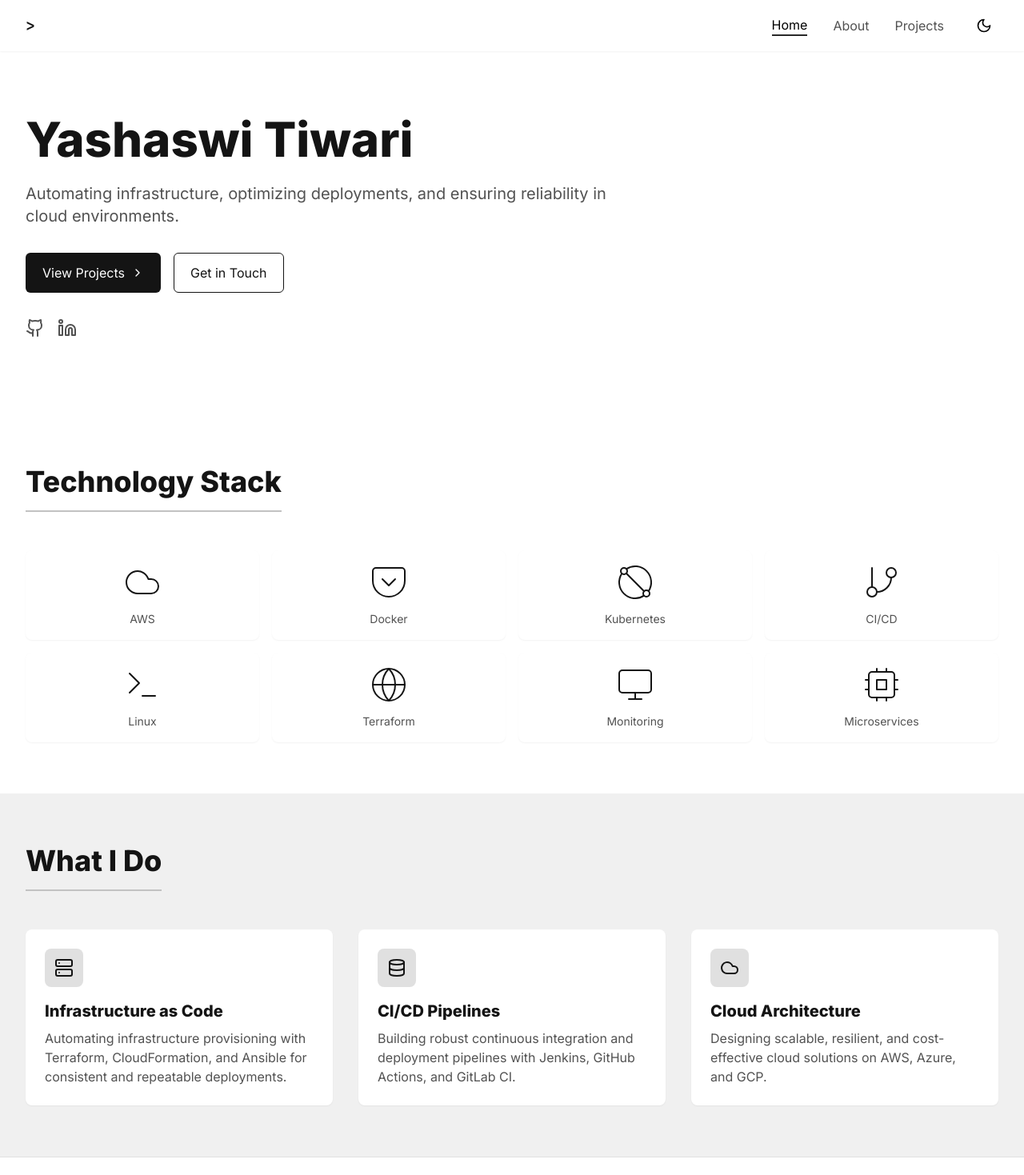
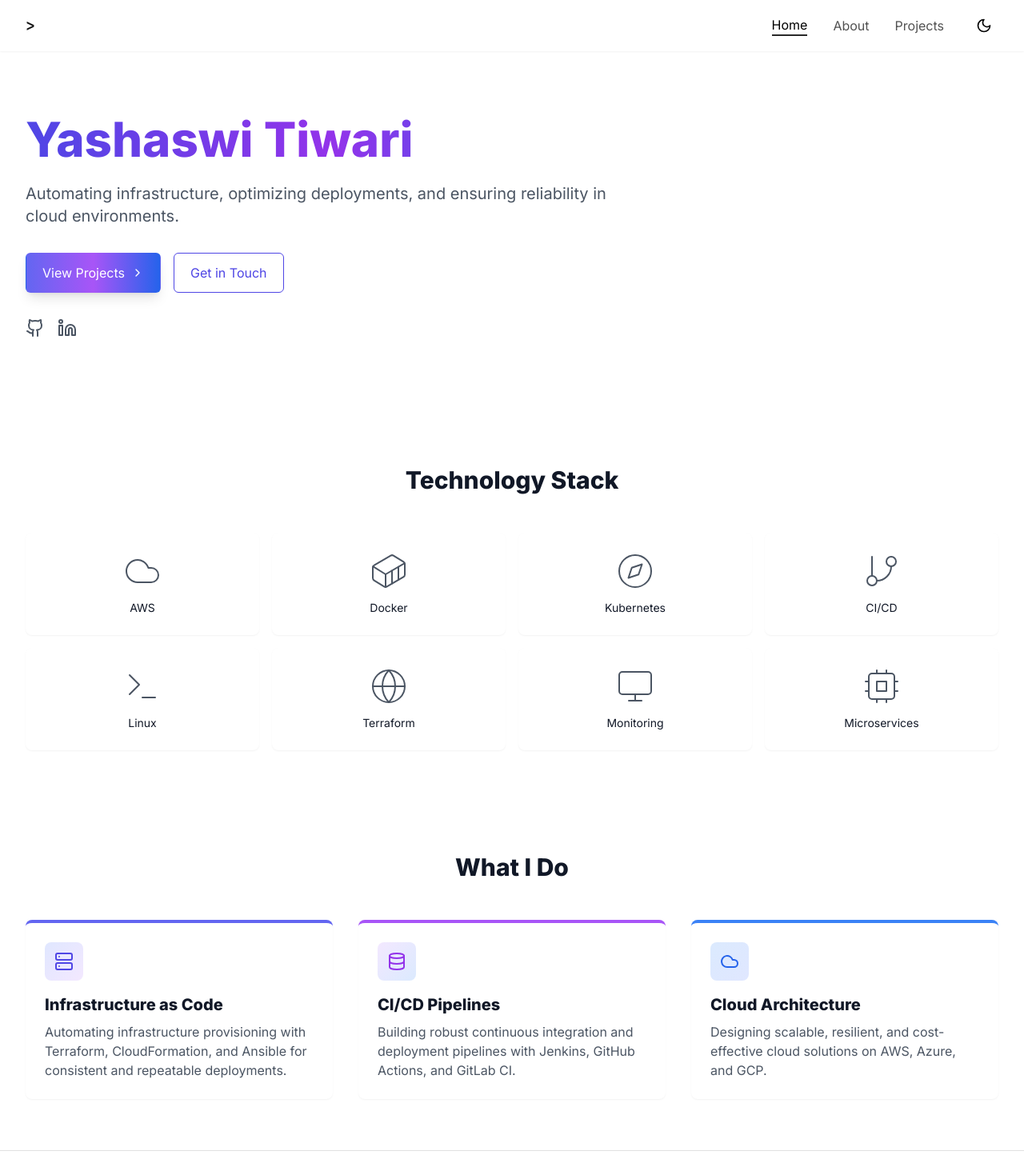
Before and after one commit to yashaswi29/Portfolio, a React (Vite) app: page / in a window 1280 px wide. Shown: the top 1469 px of the page at 80% size. Built offline with nearby package versions, Linux system fonts and the light colour scheme.

Commit message:
changed the ui, Monochrome to slightly more gradient look using ai.

```diff
--- a/src/pages/Home.tsx
+++ b/src/pages/Home.tsx
@@ -1,14 +1,33 @@
-import React from 'react';
-import { Link } from 'react-router-dom';
-import { Server, Database, Cloud, Terminal, Github, Linkedin, ChevronRight, Pocket as Docker, Diameter as Kubernetes, Globe, GitBranch, Monitor, Cpu } from 'lucide-react';
-import Section from '../components/Section';
-import TechLogo from '../components/TechLogo';
+import React, { useEffect, useState } from 'react';
+import { Server, Database, Cloud, Terminal, Github, Linkedin, ChevronRight, Container, Compass, Globe, GitBranch, Monitor, Cpu } from 'lucide-react';
 
-const Home: React.FC = () => {
+const Section = ({ title, children, className = "" }) => (
+  <section className={`py-16 px-4 sm:px-6 lg:px-8 ${className}`}>
+    <div className="max-w-7xl mx-auto">
+      <h2 className="text-3xl font-bold text-gray-900 dark:text-white mb-12 text-center">
+        {title}
+      </h2>
+      {children}
+    </div>
+  </section>
+);
+
+const TechLogo = ({ name, icon }) => (
+  <div className="flex flex-col items-center p-6 bg-white dark:bg-gray-800 rounded-lg shadow-sm hover:shadow-lg transition-all duration-300 hover:scale-105 hover:bg-gradient-to-br hover:from-indigo-50 hover:to-purple-50 dark:hover:from-gray-700 dark:hover:to-gray-600 group">
+    <div className="text-gray-600 dark:text-gray-300 mb-3 group-hover:text-indigo-600 dark:group-hover:text-indigo-400 transition-colors duration-300">
+      {icon}
+    </div>
+    <span className="text-sm font-medium text-gray-900 dark:text-white">
+      {name}
+    </span>
+  </div>
+);
+
+const Home = () => {
   const techLogos = [
     { name: 'AWS', icon: <Cloud size={48} strokeWidth={1} /> },
-    { name: 'Docker', icon: <Docker size={48} strokeWidth={1} /> },
-    { name: 'Kubernetes', icon: <Kubernetes size={48} strokeWidth={1} /> },
+    { name: 'Docker', icon: <Container size={48} strokeWidth={1} /> },
+    { name: 'Kubernetes', icon: <Compass size={48} strokeWidth={1} /> },
     { name: 'CI/CD', icon: <GitBranch size={48} strokeWidth={1} /> },
     { name: 'Linux', icon: <Terminal size={48} strokeWidth={1} /> },
     { name: 'Terraform', icon: <Globe size={48} strokeWidth={1} /> },
@@ -17,38 +36,40 @@ const Home: React.FC = () => {
   ];
 
   return (
-    <div className="animate-fade-in">
+    <div>
       {/* Hero Section */}
-      <div className="bg-white dark:bg-primary-900 pt-20 pb-24 transition-colors duration-300">
+      <div className="pt-20 pb-24 transition-colors duration-300">
         <div className="max-w-7xl mx-auto px-4 sm:px-6 lg:px-8">
           <div className="max-w-3xl">
-            <h1 className="text-4xl sm:text-5xl md:text-6xl font-bold text-primary-900 dark:text-white leading-tight animate-fade-in-up">
+            <h1
+              className="text-4xl sm:text-5xl md:text-6xl font-bold bg-gradient-to-r from-indigo-600 via-purple-600 to-blue-600 bg-clip-text text-transparent leading-tight"
+            >
               Yashaswi Tiwari
             </h1>
-            <p className="mt-6 text-xl text-primary-600 dark:text-primary-300 animate-fade-in-up">
+            <p
+              className="mt-6 text-xl text-gray-600 dark:text-gray-300"
+            >
               Automating infrastructure, optimizing deployments, and ensuring reliability in cloud environments.
             </p>
-            <div className="mt-8 flex flex-col sm:flex-row space-y-4 sm:space-y-0 sm:space-x-4 animate-fade-in-up">
-              <Link
-                to="/projects"
-                className="inline-flex items-center justify-center px-5 py-3 border border-transparent text-base font-medium rounded-md text-white bg-primary-900 dark:bg-white dark:text-primary-900 hover:bg-primary-800 dark:hover:bg-primary-100 transition-colors duration-200"
-              >
+            <div
+              className="mt-8 flex flex-col sm:flex-row space-y-4 sm:space-y-0 sm:space-x-4"
+            >
+              <button className="inline-flex items-center justify-center px-5 py-3 border border-transparent text-base font-medium rounded-md text-white bg-gradient-to-r from-indigo-500 via-purple-500 to-blue-600 hover:from-indigo-600 hover:via-purple-600 hover:to-blue-700 transition-all duration-200 hover:scale-105 shadow-lg hover:shadow-xl">
                 View Projects
                 <ChevronRight size={16} className="ml-2" />
-              </Link>
-              <Link
-                to="/contact"
-                className="inline-flex items-center justify-center px-5 py-3 border border-primary-900 dark:border-white text-base font-medium rounded-md text-primary-900 dark:text-white hover:bg-primary-50 dark:hover:bg-primary-800 transition-colors duration-200"
-              >
+              </button>
+              <button className="inline-flex items-center justify-center px-5 py-3 border border-indigo-600 dark:border-white text-base font-medium rounded-md text-indigo-600 dark:text-white hover:bg-gradient-to-r hover:from-indigo-50 hover:to-purple-50 dark:hover:bg-gray-800 transition-all duration-200 hover:scale-105">
                 Get in Touch
-              </Link>
+              </button>
             </div>
-            <div className="mt-8 flex space-x-4">
+            <div
+              className="mt-8 flex space-x-4"
+            >
               <a
                 href="https://github.com/yashaswi29"
                 target="_blank"
                 rel="noopener noreferrer"
-                className="text-primary-600 dark:text-primary-300 hover:text-primary-900 dark:hover:text-white transition-colors duration-200"
+                className="text-gray-600 dark:text-gray-300 hover:text-indigo-600 dark:hover:text-white transition-all duration-200 hover:scale-110"
                 aria-label="GitHub"
               >
                 <Github size={24} />
@@ -57,7 +78,7 @@ const Home: React.FC = () => {
                 href="https://in.linkedin.com/in/yashaswi-tiwari-5423211a8"
                 target="_blank"
                 rel="noopener noreferrer"
-                className="text-primary-600 dark:text-primary-300 hover:text-primary-900 dark:hover:text-white transition-colors duration-200"
+                className="text-gray-600 dark:text-gray-300 hover:text-indigo-600 dark:hover:text-white transition-all duration-200 hover:scale-110"
                 aria-label="LinkedIn"
               >
                 <Linkedin size={24} />
@@ -68,7 +89,7 @@ const Home: React.FC = () => {
       </div>
 
       {/* Technology Stack Section */}
-      <Section title="Technology Stack">
+      <Section title="Technology Stack" className="">
         <div className="grid grid-cols-2 sm:grid-cols-3 md:grid-cols-4 gap-4">
           {techLogos.map((tech) => (
             <TechLogo key={tech.name} name={tech.name} icon={tech.icon} />
@@ -77,40 +98,46 @@ const Home: React.FC = () => {
       </Section>
 
       {/* What I Do Section */}
-      <Section title="What I Do" className="bg-primary-50 dark:bg-primary-800/50">
+      <Section title="What I Do" className="">
         <div className="grid md:grid-cols-3 gap-8">
-          <div className="bg-white dark:bg-primary-800 p-6 rounded-lg shadow-sm transition-colors duration-300">
-            <div className="w-12 h-12 flex items-center justify-center bg-primary-100 dark:bg-primary-700 rounded-lg mb-4">
-              <Server size={24} className="text-primary-900 dark:text-white" />
+          <div
+            className="bg-white dark:bg-gray-800 p-6 rounded-lg shadow-sm hover:shadow-xl transition-all duration-300 hover:scale-105 hover:-translate-y-2 border-t-4 border-indigo-500"
+          >
+            <div className="w-12 h-12 flex items-center justify-center bg-gradient-to-br from-indigo-100 to-purple-100 dark:from-indigo-900 dark:to-purple-900 rounded-lg mb-4">
+              <Server size={24} className="text-indigo-600 dark:text-white" />
             </div>
-            <h3 className="text-xl font-bold mb-2 text-primary-900 dark:text-white">
+            <h3 className="text-xl font-bold mb-2 text-gray-900 dark:text-white">
               Infrastructure as Code
             </h3>
-            <p className="text-primary-600 dark:text-primary-300">
+            <p className="text-gray-600 dark:text-gray-300">
               Automating infrastructure provisioning with Terraform, CloudFormation, and Ansible for consistent and repeatable deployments.
             </p>
           </div>
 
-          <div className="bg-white dark:bg-primary-800 p-6 rounded-lg shadow-sm transition-colors duration-300">
-            <div className="w-12 h-12 flex items-center justify-center bg-primary-100 dark:bg-primary-700 rounded-lg mb-4">
-              <Database size={24} className="text-primary-900 dark:text-white" />
+          <div
+            className="bg-white dark:bg-gray-800 p-6 rounded-lg shadow-sm hover:shadow-xl transition-all duration-300 hover:scale-105 hover:-translate-y-2 border-t-4 border-purple-500"
+          >
+            <div className="w-12 h-12 flex items-center justify-center bg-gradient-to-br from-purple-100 to-blue-100 dark:from-purple-900 dark:to-blue-900 rounded-lg mb-4">
+              <Database size={24} className="text-purple-600 dark:text-white" />
             </div>
-            <h3 className="text-xl font-bold mb-2 text-primary-900 dark:text-white">
+            <h3 className="text-xl font-bold mb-2 text-gray-900 dark:text-white">
               CI/CD Pipelines
             </h3>
-            <p className="text-primary-600 dark:text-primary-300">
+            <p className="text-gray-600 dark:text-gray-300">
               Building robust continuous integration and deployment pipelines with Jenkins, GitHub Actions, and GitLab CI.
             </p>
           </div>
 
-          <div className="bg-white dark:bg-primary-800 p-6 rounded-lg shadow-sm transition-colors duration-300">
-            <div className="w-12 h-12 flex items-center justify-center bg-primary-100 dark:bg-primary-700 rounded-lg mb-4">
-              <Cloud size={24} className="text-primary-900 dark:text-white" />
+          <div
+            className="bg-white dark:bg-gray-800 p-6 rounded-lg shadow-sm hover:shadow-xl transition-all duration-300 hover:scale-105 hover:-translate-y-2 border-t-4 border-blue-500"
+          >
+            <div className="w-12 h-12 flex items-center justify-center bg-gradient-to-br from-blue-100 to-indigo-100 dark:from-blue-900 dark:to-indigo-900 rounded-lg mb-4">
+              <Cloud size={24} className="text-blue-600 dark:text-white" />
             </div>
-            <h3 className="text-xl font-bold mb-2 text-primary-900 dark:text-white">
+            <h3 className="text-xl font-bold mb-2 text-gray-900 dark:text-white">
               Cloud Architecture
             </h3>
-            <p className="text-primary-600 dark:text-primary-300">
+            <p className="text-gray-600 dark:text-gray-300">
               Designing scalable, resilient, and cost-effective cloud solutions on AWS, Azure, and GCP.
             </p>
           </div>
--- a/src/pages/Projects.tsx
+++ b/src/pages/Projects.tsx
@@ -18,13 +18,13 @@ const Projects: React.FC = () => {
     {
       title: 'Jenkins Migration Toolkit',
       description: 'Built a Python-based toolkit to automate Jenkins job, plugin, and configuration migration between servers using Jenkins CLI and JCasC. Reduced manual intervention in CI/CD environment transitions.',
-      technologies: ['Jenkins', 'Python', 'JCasC', 'Shell', 'CI/CD'],
+      technologies: ['Jenkins', 'Python', 'JCasC', 'Shell Scripting', 'CI/CD'],
       githubUrl: 'https://github.com/yashaswi29/Jenkins-Migration-Tool',
     },
     {
       title: 'ChatApp with Real-Time CI/CD Pipeline',
       description: 'Developed a real-time chat application featuring dynamic rooms and seamless communication, backed by a robust CI/CD pipeline. The pipeline automates build, security scanning, containerization, and deployment, ensuring rapid and secure delivery on AWS EC2 instances. Additionally, wrote Terraform scripts to automate the infrastructure provisioning of the ChatApp on AWS.',
-      technologies: ['Node.js', 'Jenkins', 'Docker', 'OWASP', 'EC2', 'Terraform'],
+      technologies: ['Jenkins', 'Docker', 'OWASP', 'EC2', 'Terraform'],
       githubUrl: 'https://github.com/yashaswi29/CICD-Realtime-ChatApp.git',
     },
     {
```
Also changed, not shown: src/pages/About.tsx (+25 -34 lines).
